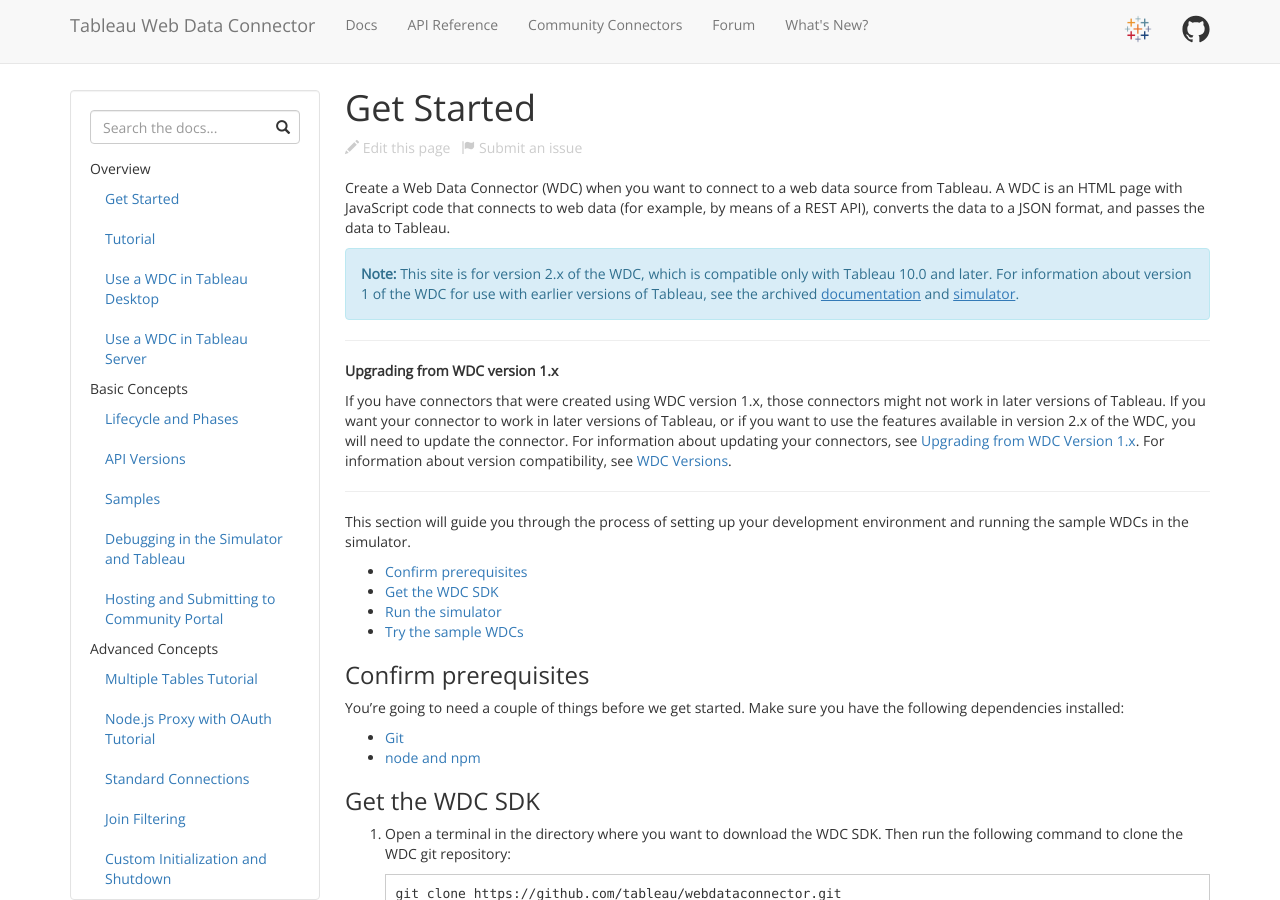
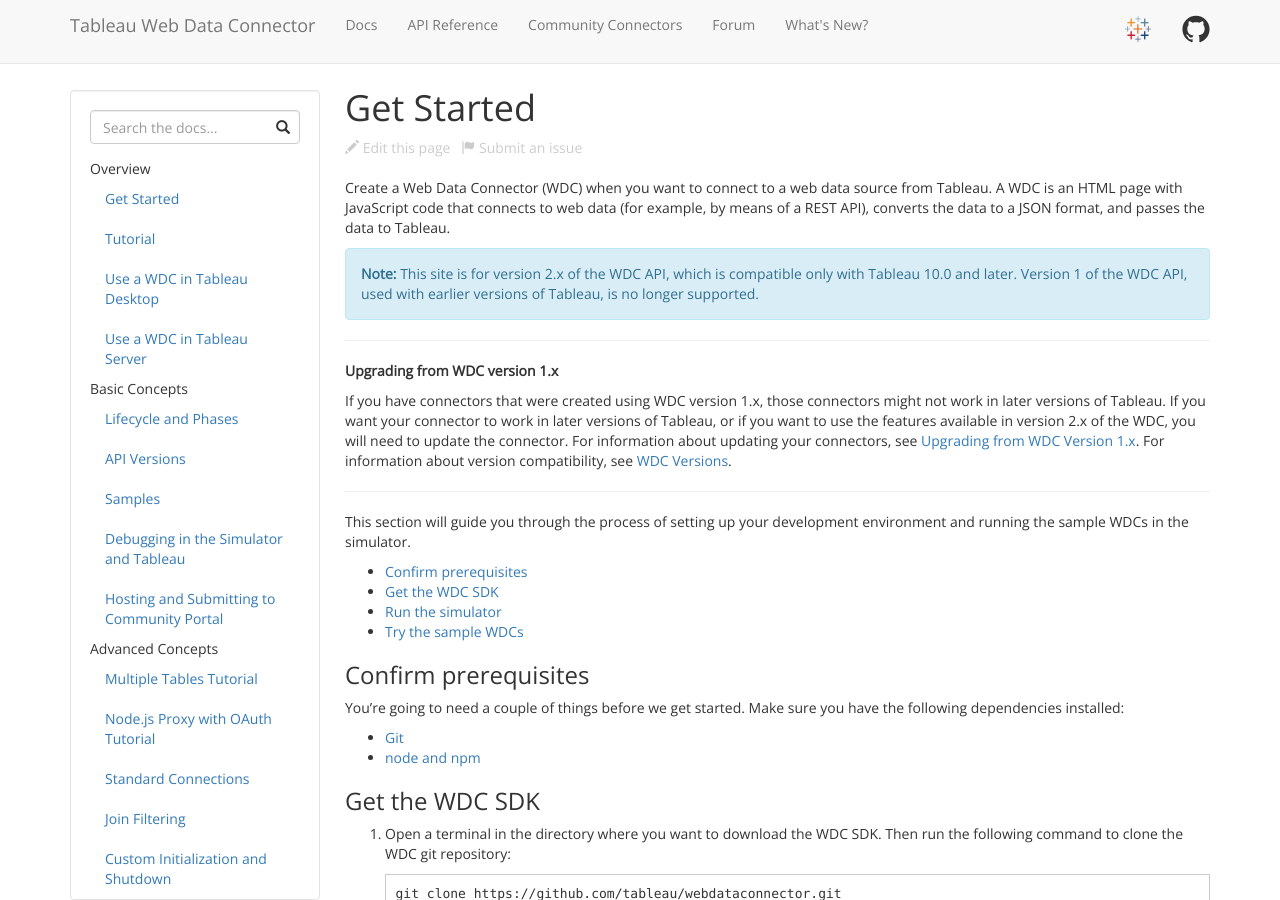
Before and after one commit to bigpeaches/webdataconnector, a Jekyll site: the page built from docs/index.md, in a window 1280 px wide and 900 px high. Built offline with Jekyll 4.4.1, drawn with Linux system fonts in a browser that asks for light colours; nearby versions of some CDN libraries.

Commit message:
Removed links to WDC v1 docs

```diff
--- a/docs/index.md
+++ b/docs/index.md
@@ -8,9 +8,7 @@ with JavaScript code that connects to web data (for example, by means of a REST
 and passes the data to Tableau.
 
 <div class="alert alert-info">
-    <b>Note:</b> This site is for version 2.x of the WDC, which is compatible only with Tableau 10.0 and later. For
-    information about version 1 of the WDC for use with earlier versions of Tableau, see the archived <a href="http://onlinehelp.tableau.com/v9.3/api/wdc/en-us/help.htm" style="text-decoration:underline;">documentation</a>
-    and <a href="https://github.com/tableau/webdataconnector/releases/tag/v1.1.0" style="text-decoration:underline;">simulator</a>.
+    <b>Note:</b> This site is for version 2.x of the WDC API, which is compatible only with Tableau 10.0 and later. Version 1 of the WDC API, used with earlier versions of Tableau, is no longer supported.
 </div>
 
 -----
```
Also changed, not shown: docs/api_ref.md (+1 -1 lines), docs/wdc_library_versions.md (+1 -4 lines).
